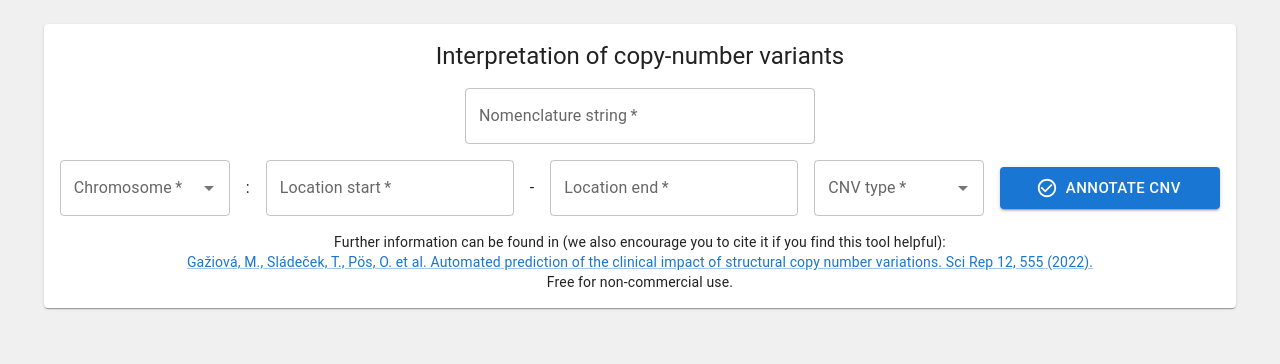
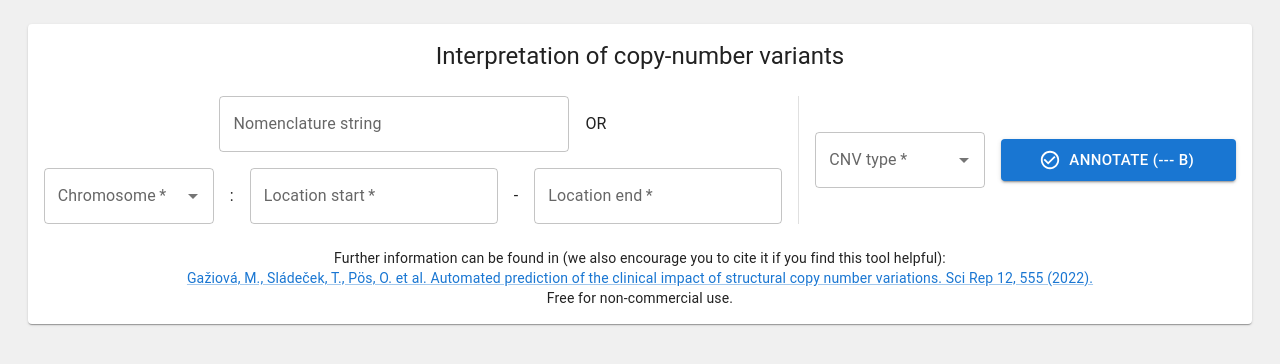
Before and after one commit to marcelTBI/MarCNV, a React (Create React App) app: page / in a window 1280 px wide. Shown: the top 364 px of the page. Built offline with nearby package versions, Linux system fonts and the light colour scheme.

Commit message:
Added Nomenclature string and CNV size

```diff
--- a/src/components/SearchCNV.tsx
+++ b/src/components/SearchCNV.tsx
@@ -1,6 +1,6 @@
-import React, { useState } from 'react'
+import React, { useEffect, useState } from 'react'
 import { useForm } from 'react-hook-form'
-import { Alert, Link, Paper, Stack, Typography } from '@mui/material'
+import { Alert, Divider, Link, Paper, Stack, Typography } from '@mui/material'
 
 import SubmitButton from '../components/SubmitButton'
 import FormInputText from '../components/forms/FormInputText'
@@ -12,6 +12,7 @@ type FormInput = {
   start: string
   end: string
   cnvType: Option
+  nomenclature: string
 }
 
 export type CNVStats = {
@@ -63,13 +64,20 @@ const validateStart = (location: string) => {
   return true
 }
 
-const validateNomenclature = (nomenclature: string) => {
+const nomenclatureToInterval = (nomenclature: string) => {
   const regexp = new RegExp('^chr(1|2|3|4|5|6|7|8|9|10|11|12|13|14|15|16|17|18|19|20|21|22|X|Y):[,0-9]+-[,0-9]+$')
-  if (!regexp.test(nomenclature)) return 'Nomenclature not in a proper format (chr5:123456789-234567890)'
+  if (!regexp.test(nomenclature)) return
   const [chrom, rest] = nomenclature.split(':')
   const [start, end] = rest.split('-')
-  const startNum = Number(start.replace(',', ''))
-  const endNum = Number(end.replace(',', ''))
+  const startNum = Number(start.replaceAll(',', ''))
+  const endNum = Number(end.replaceAll(',', ''))
+  return [chrom, startNum, endNum] as const
+}
+
+const validateNomenclature = (nomenclature: string) => {
+  const interval = nomenclatureToInterval(nomenclature)
+  if (!interval) return nomenclature === '' || 'Nomenclature not in a proper format (chr5:123456789-234567890)'
+  const [, startNum, endNum] = interval
   if (startNum >= endNum) return 'End location is BEFORE start location!'
   return true
 }
@@ -85,12 +93,46 @@ const validateEnd = (end: string, start: string) => {
 const SearchCNV: React.FC<Props> = ({ submitData }) => {
   const { handleSubmit, control, watch, setValue } = useForm<FormInput>({ defaultValues: {} })
   const locStart = watch('start')
+  const locEnd = watch('end')
+  // const locChrom = watch('chrom')
+  const nomenclature = watch('nomenclature')
 
   const [loading, setLoading] = useState(false)
   const [errorMessage, setErrorMessage] = useState('')
 
+  // convert nomenclature to normal interval
+  useEffect(() => {
+    const interval = nomenclatureToInterval(nomenclature)
+    if (interval) {
+      const [chrom, startNum, endNum] = interval
+      setValue('start', startNum.toString())
+      setValue('end', endNum.toString())
+      setValue('chrom', chromosomes.find((value) => value.label === chrom) as Option)
+    }
+  }, [nomenclature, setValue])
+
+  // convert normal interval to nomenclature - does not work due to update cycles
+  /* useEffect(() => {
+    console.log(locStart, locEnd, locChrom)
+    if (locChrom && locStart && locEnd) {
+      setValue('nomenclature', `${locChrom.label}:${locStart.toLocaleString()}-${locEnd.toLocaleString()}`)
+    }
+  }, [locStart, locEnd, locChrom]) */
+
+  const getSize = () => {
+    if (locStart && locEnd && !isNaN(Number(locEnd)) && !isNaN(Number(locStart))) {
+      const lengthCNV = Number(locEnd) - Number(locStart)
+      if (lengthCNV <= 0) return '--- b'
+      if (lengthCNV >= 1000000) return `${(lengthCNV / 1000000).toFixed(0)} Mb`
+      if (lengthCNV >= 1000) return `${(lengthCNV / 1000).toFixed(0)} Kb`
+      return `${lengthCNV} b`
+    }
+    return '--- b'
+  }
+
   const onSubmit = async (data: FormInput) => {
     setLoading(true)
+    setValue('nomenclature', `${data.chrom.label}:${data.start.toLocaleString()}-${data.end.toLocaleString()}`)
     const error = await submitData({
       chrom: data.chrom.label,
       start: Number(data.start),
@@ -103,9 +145,11 @@ const SearchCNV: React.FC<Props> = ({ submitData }) => {
 
   return (
     <Paper sx={{ padding: 2, flex: 1 }}>
-      <Stack spacing={2} alignItems='center'>
+      <Stack spacing={3} alignItems='center'>
         <Typography variant='h5'>Interpretation of copy-number variants</Typography>
         <Stack spacing={2} direction='row'>
+          <Stack spacing={2} alignItems='center'>
+            <Stack spacing={2} direction='row' alignItems='center'>
               <FormInputText
                 name='nomenclature'
                 control={control}
@@ -114,8 +158,8 @@ const SearchCNV: React.FC<Props> = ({ submitData }) => {
                 validator={validateNomenclature}
                 sx={{ minWidth: 350 }}
                 placeholder='chr:start-end'
-            required
               />
+              <Typography> OR </Typography>
             </Stack>
             <Stack spacing={2} direction='row' alignItems='center'>
               <FormInputComboBox name='chrom' control={control} label='Chromosome' disabled={loading} options={chromosomes} sx={{ minWidth: 170 }} required />
@@ -141,8 +185,13 @@ const SearchCNV: React.FC<Props> = ({ submitData }) => {
                 sx={{ minWidth: 170 }}
                 required
               />
+            </Stack>
+          </Stack>
+          <Divider orientation='vertical' flexItem />
+          <Stack spacing={2} direction='row' alignItems='center'>
             <FormInputComboBox name='cnvType' control={control} label='CNV type' disabled={loading} options={cnvTypes} sx={{ minWidth: 170 }} required />
-          <SubmitButton loading={loading} id='login' text='Annotate CNV' onClick={handleSubmit(onSubmit)} size='large' sx={{ minWidth: 220 }} />
+            <SubmitButton loading={loading} id='login' text={`Annotate (${getSize()})`} onClick={handleSubmit(onSubmit)} size='large' sx={{ minWidth: 235 }} />
+          </Stack>
         </Stack>
         {errorMessage && <Alert severity={'error'}>{errorMessage}</Alert>}
         <Typography align='center' variant='body2'>
```
Lines whose indentation alone changed are shown as unchanged.
